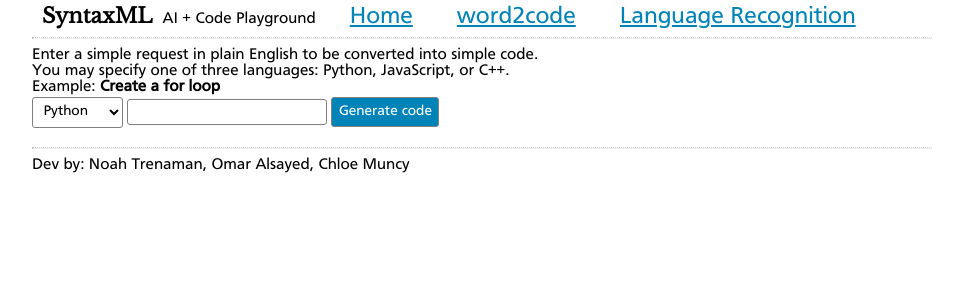
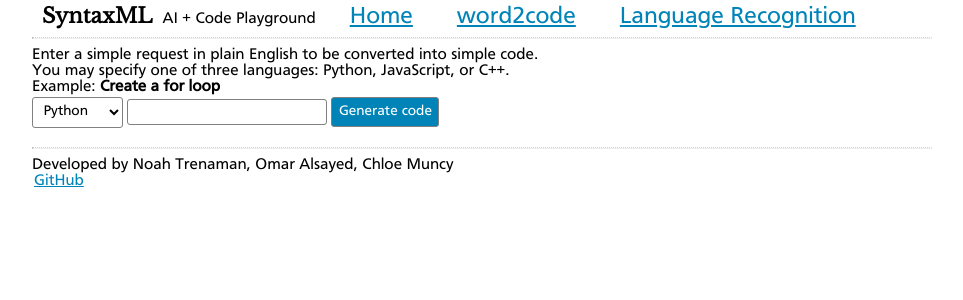
Before and after one commit to noahtren/SyntaxML, a Python web app: template flask/templates/word2code.html in a window 1280 px wide. Shown: the top 300 px of the page, without its empty margins (158-1121 px from the left). Run offline with Jinja, Linux system fonts and the light colour scheme; the template is opened without the code that fills it, so the values that code supplies are empty.

Commit message:
minor formatting changes

```diff
--- a/flask/templates/index.html
+++ b/flask/templates/index.html
@@ -18,7 +18,7 @@
 <hr>
 {% endblock %}
 {% block body %}
-<h1>How does Artificial Intelligence and code interact?</h1>
+<h1>How do Artificial Intelligence and code interact?</h1>
 <p>Machine Learning is made possible by increasing access to valuable data and compute.
   There has <a href="http://learnbigcode.github.io/">been</a><a href="https://sourced.tech/">a</a><a href="http://www.msrconf.org/">growing</a><a href="https://mast-group.github.io/">interest</a>in
   the field to explore how AI may interface with source code to either refine existing code or augment
@@ -51,4 +51,5 @@
 </div>
 {% endblock %}
 <hr>
-<p>Dev by: Noah Trenaman, Omar Alsayed, Chloe Muncy</p>
+<p>Developed by Noah Trenaman, Omar Alsayed, Chloe Muncy</p>
+<a href="https://github.com/noahtren/SyntaxML">GitHub</a>
--- a/flask/templates/word2code.html
+++ b/flask/templates/word2code.html
@@ -11,7 +11,7 @@
         <option value='c++'>C++</option>
         <option value='javascript'>JavaScript</option>
     </select>
-    <input class="text_input" name="entry" value="">
+    <input class="text_input" autocomplete="off" name="entry" value="">
     <button class="button_input" type="submit" name="submit_button">Generate code</button>
 </form>
 {% if nearest %}
```
